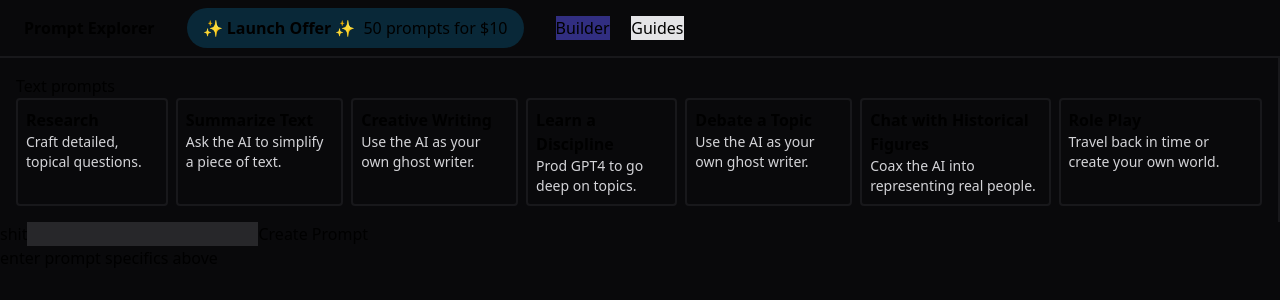
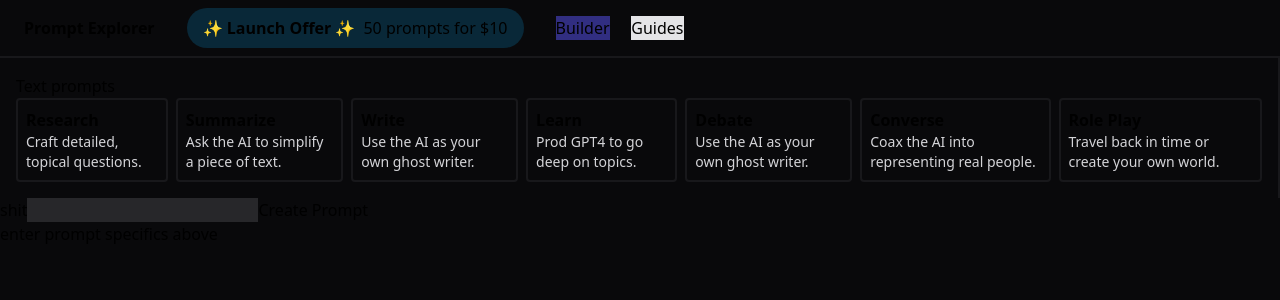
Before and after one commit to caesarnerva/prompt-explorer, a Next.js app: page /builder in a window 1280 px wide. Shown: the top 300 px of the page. Built offline with nearby package versions, Linux system fonts and the light colour scheme.

Commit message:
Update tab names

```diff
--- a/components/sidebar.js
+++ b/components/sidebar.js
@@ -15,23 +15,23 @@ export default function Sidebar() {
           <p className="text-sm text-zinc-300">Craft detailed, topical questions.</p>
         </Link>
         <Link href='/builder/summarize' className={pathname == `/builder/summarize` ? 'p-2 border-solid border-2 border-zinc-800 rounded' : 'p-2 border-solid border-2 border-zinc-900 rounded'}>
-          <h3 className='text-md font-bold'>Summarize Text</h3>
+          <h3 className='text-md font-bold'>Summarize</h3>
           <p className="text-sm text-zinc-300">Ask the AI to simplify a piece of text.</p>
         </Link>
         <Link href='/builder/creative-writing' className={pathname == `/builder/creative-writing` ? 'p-2 border-solid border-2 border-zinc-800 rounded' : 'p-2 border-solid border-2 border-zinc-900 rounded'}>
-          <h3 className='text-md font-bold'>Creative Writing</h3>
+          <h3 className='text-md font-bold'>Write</h3>
           <p className="text-sm text-zinc-300">Use the AI as your own ghost writer.</p>
         </Link>
         <Link href='/builder/learn' className={pathname == `/builder/learn` ? 'p-2 border-solid border-2 border-zinc-800 rounded' : 'p-2 border-solid border-2 border-zinc-900 rounded'}>
-          <h3 className='text-md font-bold'>Learn a Discipline</h3>
+          <h3 className='text-md font-bold'>Learn</h3>
           <p className="text-sm text-zinc-300">Prod GPT4 to go deep on topics.</p>
         </Link>
         <Link href='/builder/debate' className={pathname == `/builder/debate` ? 'p-2 border-solid border-2 border-zinc-800 rounded' : 'p-2 border-solid border-2 border-zinc-900 rounded'}>
-          <h3 className='text-md font-bold'>Debate a Topic</h3>
+          <h3 className='text-md font-bold'>Debate</h3>
           <p className="text-sm text-zinc-300">Use the AI as your own ghost writer.</p>
         </Link>
         <Link href='/builder/historical-figures' className={pathname == `/builder/historical-figures` ? 'p-2 border-solid border-2 border-zinc-800 rounded' : 'p-2 border-solid border-2 border-zinc-900 rounded'}>
-          <h3 className='text-md font-bold'>Chat with Historical Figures</h3>
+          <h3 className='text-md font-bold'>Converse</h3>
           <p className="text-sm text-zinc-300">Coax the AI into representing real people.</p>
         </Link>
         <Link href='/builder/time-travel' className={pathname == `/builder/time-travel` ? 'p-2 border-solid border-2 border-zinc-800 rounded' : 'p-2 border-solid border-2 border-zinc-900 rounded'}>
```
